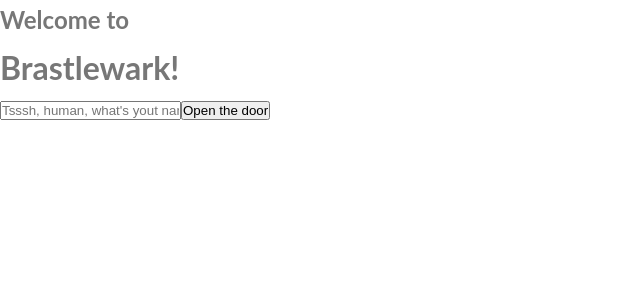
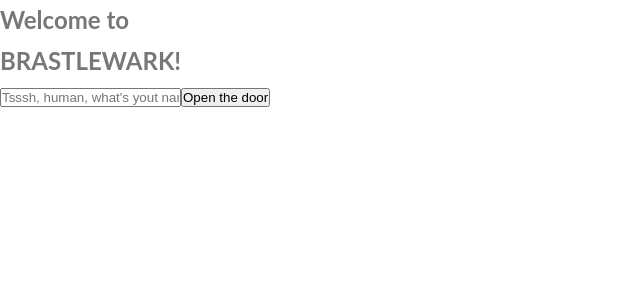
Before and after one commit to sergiocrol/front-assessment, a React (Create React App) app: page /welcome in a window 1280 px wide. Shown: the top 300 px of the page, without its empty margins (0-640 px from the left). Built offline with nearby package versions, Linux system fonts and the light colour scheme.

Commit message:
Some styles added

```diff
--- a/src/components/AnonRoute.js
+++ b/src/components/AnonRoute.js
@@ -2,26 +2,24 @@
 import React from 'react';
 import { Route, Redirect } from 'react-router-dom';
 
-import { AuthContext } from '../contexts/auth-context.js';
+import WithAuth from '../components/WithAuth.js';
 
 // If exists a visitor in the localStorage, we display the homepage, otherwise, we display welcome page
 const AnonRoute = (props) => {
-  const { component: Component } = props;
+  const { component: Component, isAllowedVisitor, user, saveVisitorName } = props;
   return (
-    <AuthContext.Consumer>
-      {({ isAllowedVisitor, user, saveVisitorName }) => (
-        isAllowedVisitor ? <Redirect to="/homepage" />
-          : <Route render={props => {
-            return <Component
-              user={user}
-              isAllowedVisitor={isAllowedVisitor}
-              saveVisitorName={saveVisitorName}
-              {...props} />;
-          }}
-          />
-      )}
-    </AuthContext.Consumer>
+    <>
+      {isAllowedVisitor ? <Redirect to="/homepage" /> :
+        <Route render={props => {
+          return <Component
+            user={user}
+            isAllowedVisitor={isAllowedVisitor}
+            saveVisitorName={saveVisitorName}
+            {...props} />;
+        }} />
+      }
+    </>
   );
 };
 
-export default AnonRoute;
+export default WithAuth(AnonRoute);
--- a/src/components/SearchResultCard.js
+++ b/src/components/SearchResultCard.js
@@ -8,7 +8,6 @@ class SearchResultCard extends Component {
   state = {
     redirect: false,
     redirectToInhabitant: false,
-    color: '#777',
     favoriteList: []
   }
 
@@ -33,9 +32,11 @@ class SearchResultCard extends Component {
   updateFavoriteList = () => {
     const { getFavoriteList } = this.props;
     const favoriteList = JSON.parse(localStorage.getItem('BrastlewarkVisitor'));
-    this.setState({
-      favoriteList: favoriteList.favorites
-    }, () => { getFavoriteList() })
+    if (favoriteList !== null && favoriteList.favorites !== undefined) {
+      this.setState({
+        favoriteList: favoriteList.favorites
+      }, () => { getFavoriteList() })
+    }
   }
 
   redirectToInhabitant = () => {
@@ -50,8 +51,8 @@ class SearchResultCard extends Component {
     if (this.state.redirect) { return <Redirect to='/favorites' /> }
     if (this.state.redirectToInhabitant) { return <Redirect to={`/gnomes/${id}`} /> }
     return (
-      <div className="card-color" onClick={this.redirectToInhabitant}>
-        <p>{name} - {age}</p> <span className="heart" onClick={this.handleFavorite} style={favoriteList.includes(id) ? { color: '#F2627A' } : { color: '#777' }}>&#10084;</span>
+      <div className="search-card" onClick={this.redirectToInhabitant}>
+        <p>{name} - {age}</p> <span className="search-card-heart" onClick={this.handleFavorite} style={favoriteList.includes(id) ? { color: '#F2627A' } : { color: '#adabab' }}>{/*&#9829;*/}&#10084;</span>
       </div>
     );
   }
--- a/src/components/WithAuth.js
+++ b/src/components/WithAuth.js
@@ -7,11 +7,12 @@ const WithAuth = (Comp) => {
     render() {
       return (
         <AuthContext.Consumer>
-          {({ user, isAllowedVisitor, addRemoveFavorite }) => (
+          {({ user, isAllowedVisitor, addRemoveFavorite, saveVisitorName }) => (
             <Comp
               user={user}
               isAllowedVisitor={isAllowedVisitor}
               addRemoveFavorite={addRemoveFavorite}
+              saveVisitorName={saveVisitorName}
               {...this.props}
             />
           )}
--- a/src/pages/HomePage.js
+++ b/src/pages/HomePage.js
@@ -43,7 +43,7 @@ class HomePage extends Component {
     const filteredInhabitants = this.filterInhabitants(inhabitants);
     const numberOfPages = Math.ceil(filteredInhabitants.length / itemsPerPage);
     const paginatedInhabitants = filteredInhabitants.slice((itemsPerPage * currentPage) - itemsPerPage, itemsPerPage * currentPage);
-    console.log(paginatedInhabitants)
+
     this.setState({
       inhabitants,
       numberOfPages,
--- a/src/pages/WelcomePage.js
+++ b/src/pages/WelcomePage.js
@@ -25,12 +25,12 @@ class WelcomePage extends Component {
     return (
       <div>
         <h2>Welcome to</h2>
-        <h1>Brastlewark!</h1>
+        <h2>BRASTLEWARK!</h2>
         <form onSubmit={this.handleSubmit}>
           <input type="text" name="name" value={name} onChange={this.handleChange} placeholder="Tsssh, human, what's yout name?" />
           <button type="submit">Open the door</button>
         </form>
-      </div>
+      </div >
     );
   }
 }
--- a/src/sass/abstracts/_variables.scss
+++ b/src/sass/abstracts/_variables.scss
@@ -16,16 +16,3 @@ $color-black: #000;
 
 // FONT
 $default-font-size: 1.6rem;
-
-.card-color {
-  background-color: aliceblue;
-  position: relative;
-  z-index: 0;
-
-  .heart {
-    position: absolute;
-    right: 0;
-    top: 0;
-    z-index: 100;
-  }
-}
--- /dev/null
+++ b/src/sass/base/_animations.scss
@@ -0,0 +1,11 @@
+.writing{
+  stroke: F1595F;
+  fill: none;
+  animation: write 1s ease-out 0s 1 forwards;
+}
+
+@keyframes write{
+  100%{
+       stroke-dashoffset: 0;
+  }
+}
--- /dev/null
+++ b/src/sass/layout/_searchcard.scss
@@ -0,0 +1,15 @@
+.search-card {
+  background-color: aliceblue;
+  position: relative;
+  height: 10rem;
+  border: 1px solid lightcoral;
+  z-index: 0;
+
+  &-heart {
+    position: absolute;
+    right: 0;
+    top: 0;
+    font-size: 6rem;
+    z-index: 100;
+  }
+}
--- a/src/sass/main.scss
+++ b/src/sass/main.scss
@@ -1,5 +1,8 @@
 @import "abstracts/variables";
 
 @import "base/base";
+@import "base/animations";
 @import "base/typography";
 @import "base/utilities";
+
+@import "layout/searchcard";
```
